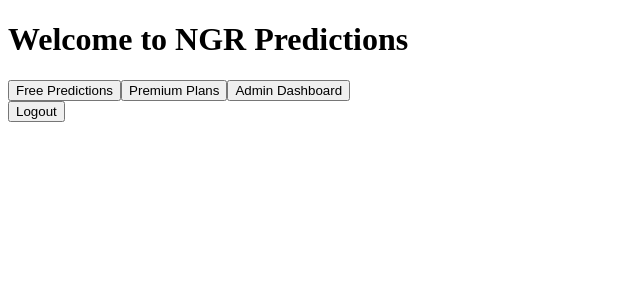
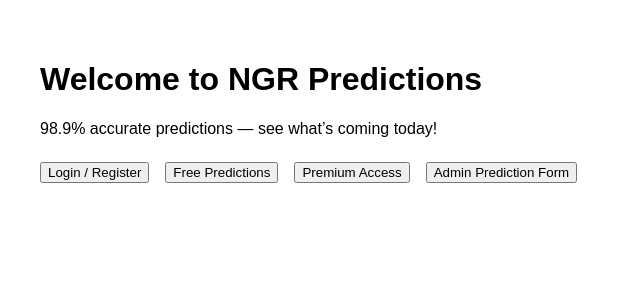
Before and after one commit to Ngrpredict/ngr-prediction-flat-project, a React (Create React App) app: page / in a window 1280 px wide. Shown: the top 300 px of the page, without its empty margins (0-640 px from the left). Built offline with nearby package versions, Linux system fonts and the light colour scheme; no server answers.

Commit message:
HomePage.jsx

```diff
--- a/src/components/HomePage.jsx
+++ b/src/components/HomePage.jsx
@@ -1,30 +1,28 @@
-// ✅ STEP: Complete HomePage.jsx with Logout
-import React from "react";
-import { useNavigate } from "react-router-dom";
-import { auth } from "../firebase";
-import { signOut } from "firebase/auth";
+import React from 'react';
+import { useNavigate } from 'react-router-dom';
 
 const HomePage = () => {
   const navigate = useNavigate();
 
-  const handleLogout = () => {
-    signOut(auth).then(() => navigate("/login"));
-  };
+  return (
+    <div style={{ padding: '2rem', fontFamily: 'Arial, sans-serif' }}>
+      <h1>Welcome to NGR Predictions</h1>
+      <p>98.9% accurate predictions — see what’s coming today!</p>
 
-  return (
-    <div className="p-6 text-center font-sans">
-      <h1 className="text-3xl font-bold mb-4">Welcome to NGR Predictions</h1>
-      <div className="space-x-4">
-        <button onClick={() => navigate("/free-predictions")} className="bg-green-600 text-white px-4 py-2 rounded">Free Predictions</button>
-        <button onClick={() => navigate("/pricing")} className="bg-blue-600 text-white px-4 py-2 rounded">Premium Plans</button>
-        <button onClick={() => navigate("/admin")} className="bg-purple-600 text-white px-4 py-2 rounded">Admin Dashboard</button>
+      <div style={{ marginTop: '1.5rem' }}>
+        <button onClick={() => navigate('/login')} style={{ marginRight: '1rem' }}>
+          Login / Register
+        </button>
+        <button onClick={() => navigate('/free-predictions')} style={{ marginRight: '1rem' }}>
+          Free Predictions
+        </button>
+        <button onClick={() => navigate('/pricing')} style={{ marginRight: '1rem' }}>
+          Premium Access
+        </button>
+        <button onClick={() => navigate('/admin')}>
+          Admin Prediction Form
+        </button>
       </div>
-      <button
-        onClick={handleLogout}
-        className="mt-6 bg-red-600 text-white px-4 py-2 rounded hover:bg-red-700"
-      >
-        Logout
-      </button>
     </div>
   );
 };
```
